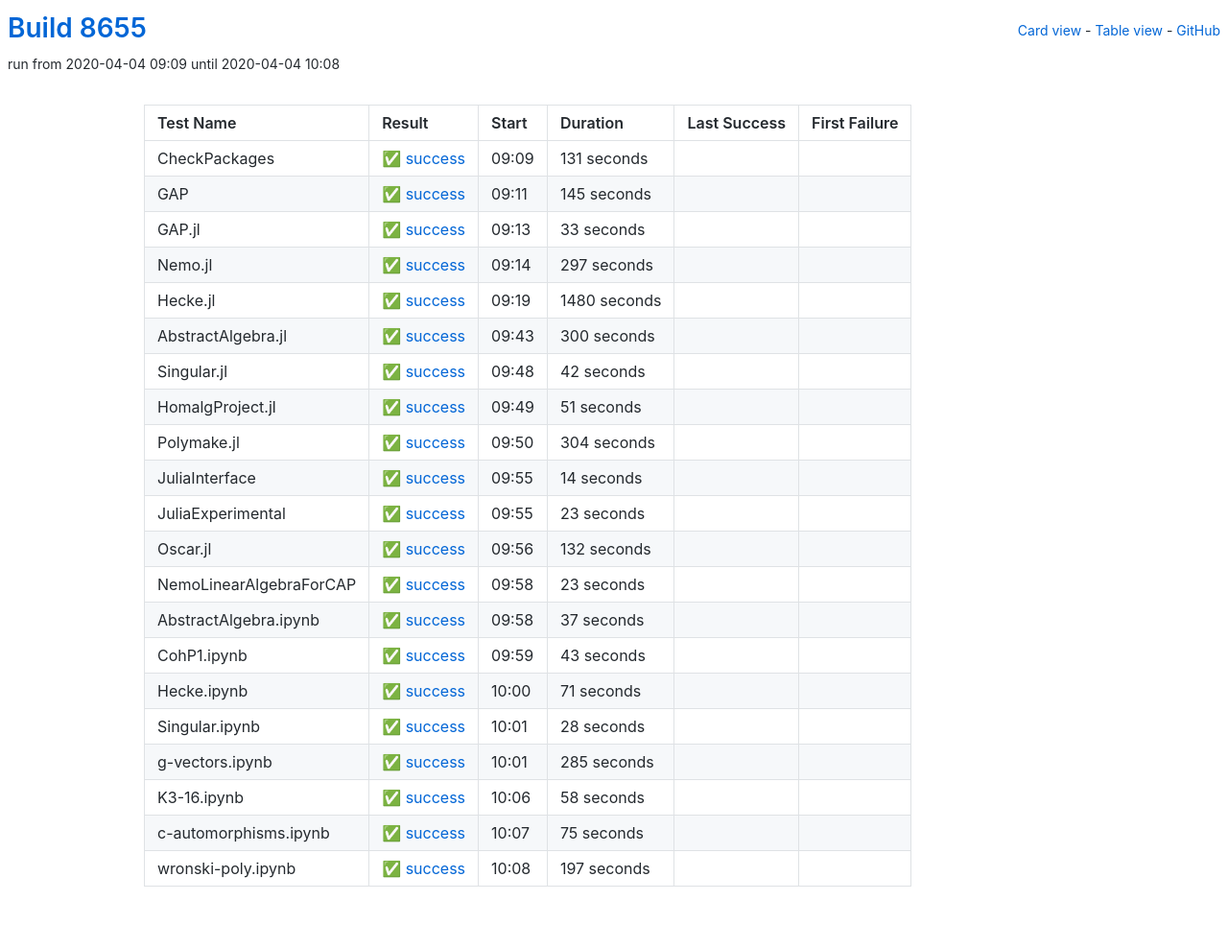
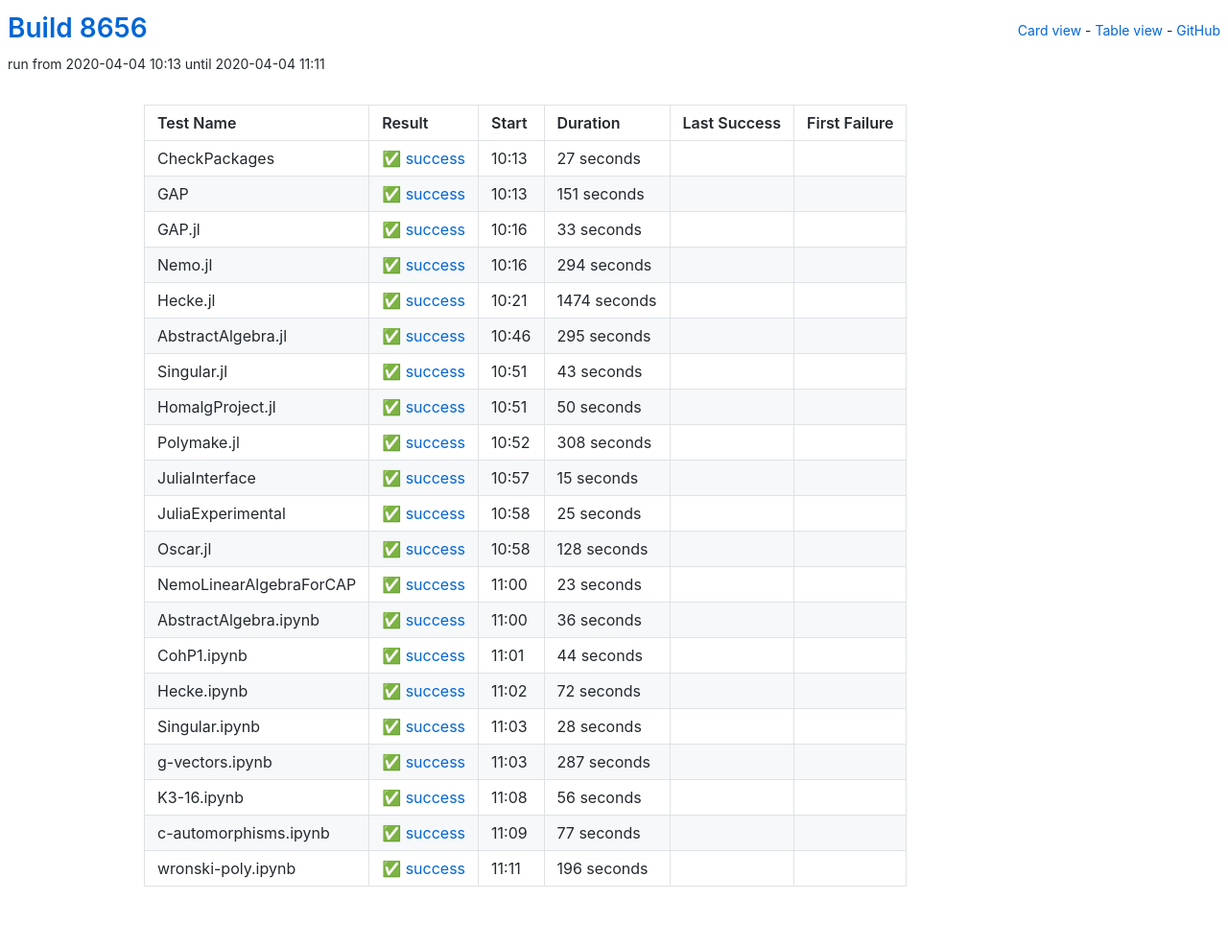
Before and after one commit to oscar-system/oscar-ci-status, a Jekyll site: the page built from table.html, in a window 1280 px wide. Shown: the whole page at 96% size. Built offline with Jekyll 4.4.1, drawn with Linux system fonts in a browser that asks for light colours.

Commit message:
Build 8656

```diff
--- a/_data/ci.yml
+++ b/_data/ci.yml
@@ -1,27 +1,27 @@
-build: 8655
-build_url: https://oscarci.mathematik.uni-kl.de/job/oscar/8655/
+build: 8656
+build_url: https://oscarci.mathematik.uni-kl.de/job/oscar/8656/
 job: oscar
 tests:
-- duration: 131
+- duration: 27
   exitcode: 0
   first_failure: false
   first_failure_url: null
   last_success: false
   last_success_url: null
-  log: https://oscarci.mathematik.uni-kl.de/job/oscar/8655/artifact/logs/build-8655/CheckPackages.log
+  log: https://oscarci.mathematik.uni-kl.de/job/oscar/8656/artifact/logs/build-8656/CheckPackages.log
   name: CheckPackages
-  start: 2020-04-04 09:09
+  start: 2020-04-04 10:13
   status: success
   success: true
-- duration: 145
+- duration: 151
   exitcode: 0
   first_failure: false
   first_failure_url: null
   last_success: false
   last_success_url: null
-  log: https://oscarci.mathematik.uni-kl.de/job/oscar/8655/artifact/logs/build-8655/GAP.log
+  log: https://oscarci.mathematik.uni-kl.de/job/oscar/8656/artifact/logs/build-8656/GAP.log
   name: GAP
-  start: 2020-04-04 09:11
+  start: 2020-04-04 10:13
   status: success
   success: true
 - duration: 33
@@ -30,86 +30,108 @@
   first_failure_url: null
   last_success: false
   last_success_url: null
-  log: https://oscarci.mathematik.uni-kl.de/job/oscar/8655/artifact/logs/build-8655/GAP.jl.log
+  log: https://oscarci.mathematik.uni-kl.de/job/oscar/8656/artifact/logs/build-8656/GAP.jl.log
   name: GAP.jl
-  start: 2020-04-04 09:13
+  start: 2020-04-04 10:16
   status: success
   success: true
-- duration: 297
+- duration: 294
   exitcode: 0
   first_failure: false
   first_failure_url: null
   last_success: false
   last_success_url: null
-  log: https://oscarci.mathematik.uni-kl.de/job/oscar/8655/artifact/logs/build-8655/Nemo.jl.log
+  log: https://oscarci.mathematik.uni-kl.de/job/oscar/8656/artifact/logs/build-8656/Nemo.jl.log
   name: Nemo.jl
-  start: 2020-04-04 09:14
+  start: 2020-04-04 10:16
   status: success
   success: true
-- duration: 1480
+- duration: 1474
   exitcode: 0
   first_failure: false
   first_failure_url: null
   last_success: false
   last_success_url: null
-  log: https://oscarci.mathematik.uni-kl.de/job/oscar/8655/artifact/logs/build-8655/Hecke.jl.log
+  log: https://oscarci.mathematik.uni-kl.de/job/oscar/8656/artifact/logs/build-8656/Hecke.jl.log
   name: Hecke.jl
-  start: 2020-04-04 09:19
+  start: 2020-04-04 10:21
   status: success
   success: true
-- duration: 300
+- duration: 295
   exitcode: 0
   first_failure: false
   first_failure_url: null
   last_success: false
   last_success_url: null
-  log: https://oscarci.mathematik.uni-kl.de/job/oscar/8655/artifact/logs/build-8655/AbstractAlgebra.jl.log
+  log: https://oscarci.mathematik.uni-kl.de/job/oscar/8656/artifact/logs/build-8656/AbstractAlgebra.jl.log
   name: AbstractAlgebra.jl
-  start: 2020-04-04 09:43
+  start: 2020-04-04 10:46
   status: success
   success: true
-- duration: 42
+- duration: 43
   exitcode: 0
   first_failure: false
   first_failure_url: null
   last_success: false
   last_success_url: null
-  log: https://oscarci.mathematik.uni-kl.de/job/oscar/8655/artifact/logs/build-8655/Singular.jl.log
+  log: https://oscarci.mathematik.uni-kl.de/job/oscar/8656/artifact/logs/build-8656/Singular.jl.log
   name: Singular.jl
-  start: 2020-04-04 09:48
+  start: 2020-04-04 10:51
   status: success
   success: true
-- duration: 51
+- duration: 50
   exitcode: 0
   first_failure: false
   first_failure_url: null
   last_success: false
   last_success_url: null
-  log: https://oscarci.mathematik.uni-kl.de/job/oscar/8655/artifact/logs/build-8655/HomalgProject.jl.log
+  log: https://oscarci.mathematik.uni-kl.de/job/oscar/8656/artifact/logs/build-8656/HomalgProject.jl.log
   name: HomalgProject.jl
-  start: 2020-04-04 09:49
+  start: 2020-04-04 10:51
   status: success
   success: true
-- duration: 304
+- duration: 308
   exitcode: 0
   first_failure: false
   first_failure_url: null
   last_success: false
   last_success_url: null
-  log: https://oscarci.mathematik.uni-kl.de/job/oscar/8655/artifact/logs/build-8655/Polymake.jl.log
+  log: https://oscarci.mathematik.uni-kl.de/job/oscar/8656/artifact/logs/build-8656/Polymake.jl.log
   name: Polymake.jl
-  start: 2020-04-04 09:50
+  start: 2020-04-04 10:52
   status: success
   success: true
-- duration: 14
+- duration: 15
   exitcode: 0
   first_failure: false
   first_failure_url: null
   last_success: false
   last_success_url: null
-  log: https://oscarci.mathematik.uni-kl.de/job/oscar/8655/artifact/logs/build-8655/JuliaInterface.log
+  log: https://oscarci.mathematik.uni-kl.de/job/oscar/8656/artifact/logs/build-8656/JuliaInterface.log
   name: JuliaInterface
-  start: 2020-04-04 09:55
+  start: 2020-04-04 10:57
+  status: success
+  success: true
+- duration: 25
+  exitcode: 0
+  first_failure: false
+  first_failure_url: null
+  last_success: false
+  last_success_url: null
+  log: https://oscarci.mathematik.uni-kl.de/job/oscar/8656/artifact/logs/build-8656/JuliaExperimental.log
+  name: JuliaExperimental
+  start: 2020-04-04 10:58
+  status: success
+  success: true
+- duration: 128
+  exitcode: 0
+  first_failure: false
+  first_failure_url: null
+  last_success: false
+  last_success_url: null
+  log: https://oscarci.mathematik.uni-kl.de/job/oscar/8656/artifact/logs/build-8656/Oscar.jl.log
+  name: Oscar.jl
+  start: 2020-04-04 10:58
   status: success
   success: true
 - duration: 23
@@ -118,64 +140,42 @@
   first_failure_url: null
   last_success: false
   last_success_url: null
-  log: https://oscarci.mathematik.uni-kl.de/job/oscar/8655/artifact/logs/build-8655/JuliaExperimental.log
-  name: JuliaExperimental
-  start: 2020-04-04 09:55
+  log: https://oscarci.mathematik.uni-kl.de/job/oscar/8656/artifact/logs/build-8656/NemoLinearAlgebraForCAP.log
+  name: NemoLinearAlgebraForCAP
+  start: 2020-04-04 11:00
   status: success
   success: true
-- duration: 132
+- duration: 36
   exitcode: 0
   first_failure: false
   first_failure_url: null
   last_success: false
   last_success_url: null
-  log: https://oscarci.mathematik.uni-kl.de/job/oscar/8655/artifact/logs/build-8655/Oscar.jl.log
-  name: Oscar.jl
-  start: 2020-04-04 09:56
+  log: https://oscarci.mathematik.uni-kl.de/job/oscar/8656/artifact/logs/build-8656/AbstractAlgebra.ipynb.log
+  name: AbstractAlgebra.ipynb
+  start: 2020-04-04 11:00
   status: success
   success: true
-- duration: 23
+- duration: 44
   exitcode: 0
   first_failure: false
   first_failure_url: null
   last_success: false
   last_success_url: null
-  log: https://oscarci.mathematik.uni-kl.de/job/oscar/8655/artifact/logs/build-8655/NemoLinearAlgebraForCAP.log
-  name: NemoLinearAlgebraForCAP
-  start: 2020-04-04 09:58
+  log: https://oscarci.mathematik.uni-kl.de/job/oscar/8656/artifact/logs/build-8656/CohP1.ipynb.log
+  name: CohP1.ipynb
+  start: 2020-04-04 11:01
   status: success
   success: true
-- duration: 37
+- duration: 72
   exitcode: 0
   first_failure: false
   first_failure_url: null
   last_success: false
   last_success_url: null
-  log: https://oscarci.mathematik.uni-kl.de/job/oscar/8655/artifact/logs/build-8655/AbstractAlgebra.ipynb.log
-  name: AbstractAlgebra.ipynb
-  start: 2020-04-04 09:58
-  status: success
-  success: true
-- duration: 43
-  exitcode: 0
-  first_failure: false
-  first_failure_url: null
-  last_success: false
-  last_success_url: null
-  log: https://oscarci.mathematik.uni-kl.de/job/oscar/8655/artifact/logs/build-8655/CohP1.ipynb.log
-  name: CohP1.ipynb
-  start: 2020-04-04 09:59
-  status: success
-  success: true
-- duration: 71
-  exitcode: 0
-  first_failure: false
-  first_failure_url: null
-  last_success: false
-  last_success_url: null
-  log: https://oscarci.mathematik.uni-kl.de/job/oscar/8655/artifact/logs/build-8655/Hecke.ipynb.log
+  log: https://oscarci.mathematik.uni-kl.de/job/oscar/8656/artifact/logs/build-8656/Hecke.ipynb.log
   name: Hecke.ipynb
-  start: 2020-04-04 10:00
+  start: 2020-04-04 11:02
   status: success
   success: true
 - duration: 28
@@ -184,52 +184,52 @@
   first_failure_url: null
   last_success: false
   last_success_url: null
-  log: https://oscarci.mathematik.uni-kl.de/job/oscar/8655/artifact/logs/build-8655/Singular.ipynb.log
+  log: https://oscarci.mathematik.uni-kl.de/job/oscar/8656/artifact/logs/build-8656/Singular.ipynb.log
   name: Singular.ipynb
-  start: 2020-04-04 10:01
+  start: 2020-04-04 11:03
   status: success
   success: true
-- duration: 285
+- duration: 287
   exitcode: 0
   first_failure: false
   first_failure_url: null
   last_success: false
   last_success_url: null
-  log: https://oscarci.mathematik.uni-kl.de/job/oscar/8655/artifact/logs/build-8655/g-vectors.ipynb.log
+  log: https://oscarci.mathematik.uni-kl.de/job/oscar/8656/artifact/logs/build-8656/g-vectors.ipynb.log
   name: g-vectors.ipynb
-  start: 2020-04-04 10:01
+  start: 2020-04-04 11:03
   status: success
   success: true
-- duration: 58
+- duration: 56
   exitcode: 0
   first_failure: false
   first_failure_url: null
   last_success: false
   last_success_url: null
-  log: https://oscarci.mathematik.uni-kl.de/job/oscar/8655/artifact/logs/build-8655/K3-16.ipynb.log
+  log: https://oscarci.mathematik.uni-kl.de/job/oscar/8656/artifact/logs/build-8656/K3-16.ipynb.log
   name: K3-16.ipynb
-  start: 2020-04-04 10:06
+  start: 2020-04-04 11:08
   status: success
   success: true
-- duration: 75
+- duration: 77
   exitcode: 0
   first_failure: false
   first_failure_url: null
   last_success: false
   last_success_url: null
-  log: https://oscarci.mathematik.uni-kl.de/job/oscar/8655/artifact/logs/build-8655/c-automorphisms.ipynb.log
+  log: https://oscarci.mathematik.uni-kl.de/job/oscar/8656/artifact/logs/build-8656/c-automorphisms.ipynb.log
   name: c-automorphisms.ipynb
-  start: 2020-04-04 10:07
+  start: 2020-04-04 11:09
   status: success
   success: true
-- duration: 197
+- duration: 196
   exitcode: 0
   first_failure: false
   first_failure_url: null
   last_success: false
   last_success_url: null
-  log: https://oscarci.mathematik.uni-kl.de/job/oscar/8655/artifact/logs/build-8655/wronski-poly.ipynb.log
+  log: https://oscarci.mathematik.uni-kl.de/job/oscar/8656/artifact/logs/build-8656/wronski-poly.ipynb.log
   name: wronski-poly.ipynb
-  start: 2020-04-04 10:08
+  start: 2020-04-04 11:11
   status: success
   success: true
```
Also changed, not shown: README.md.
